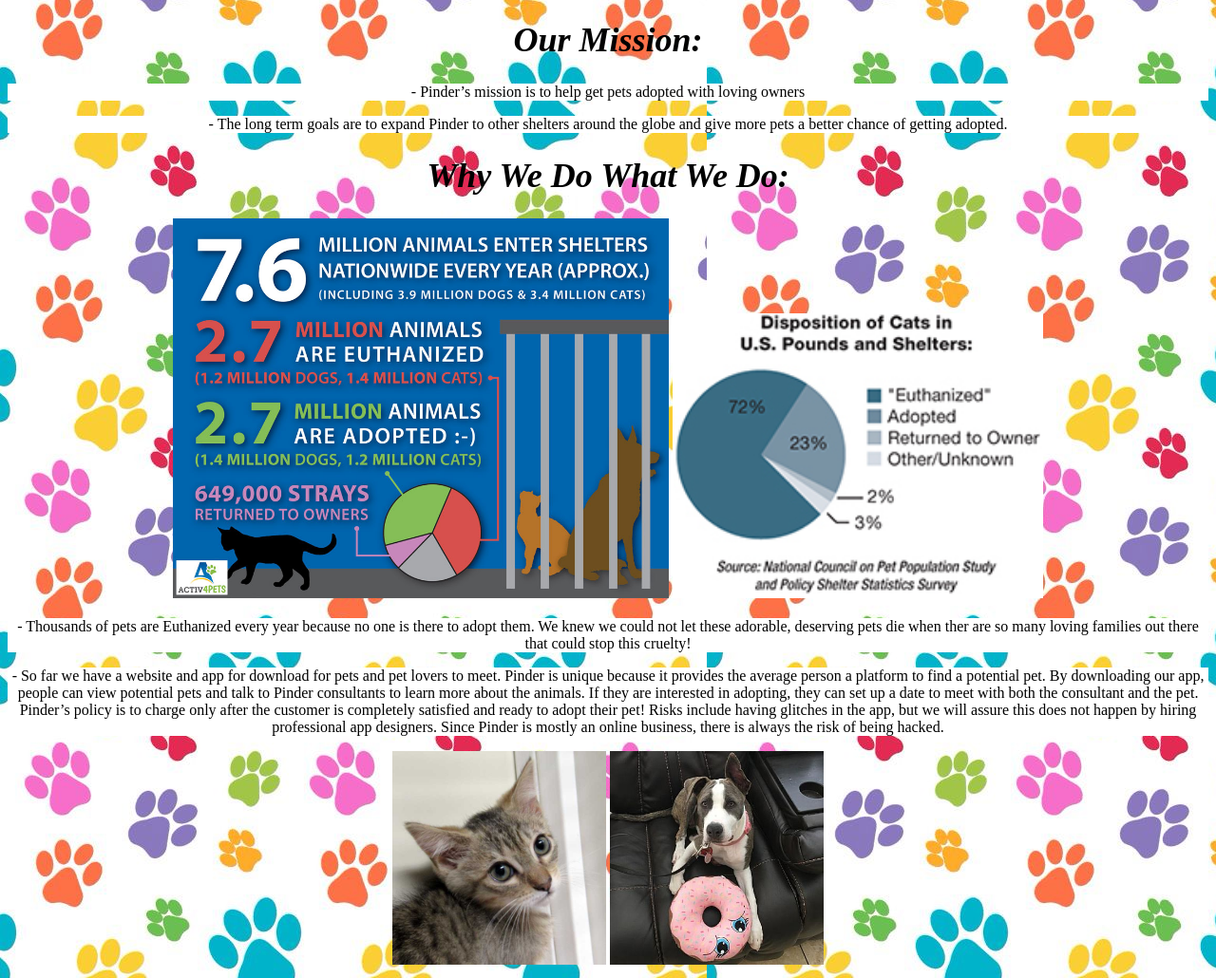
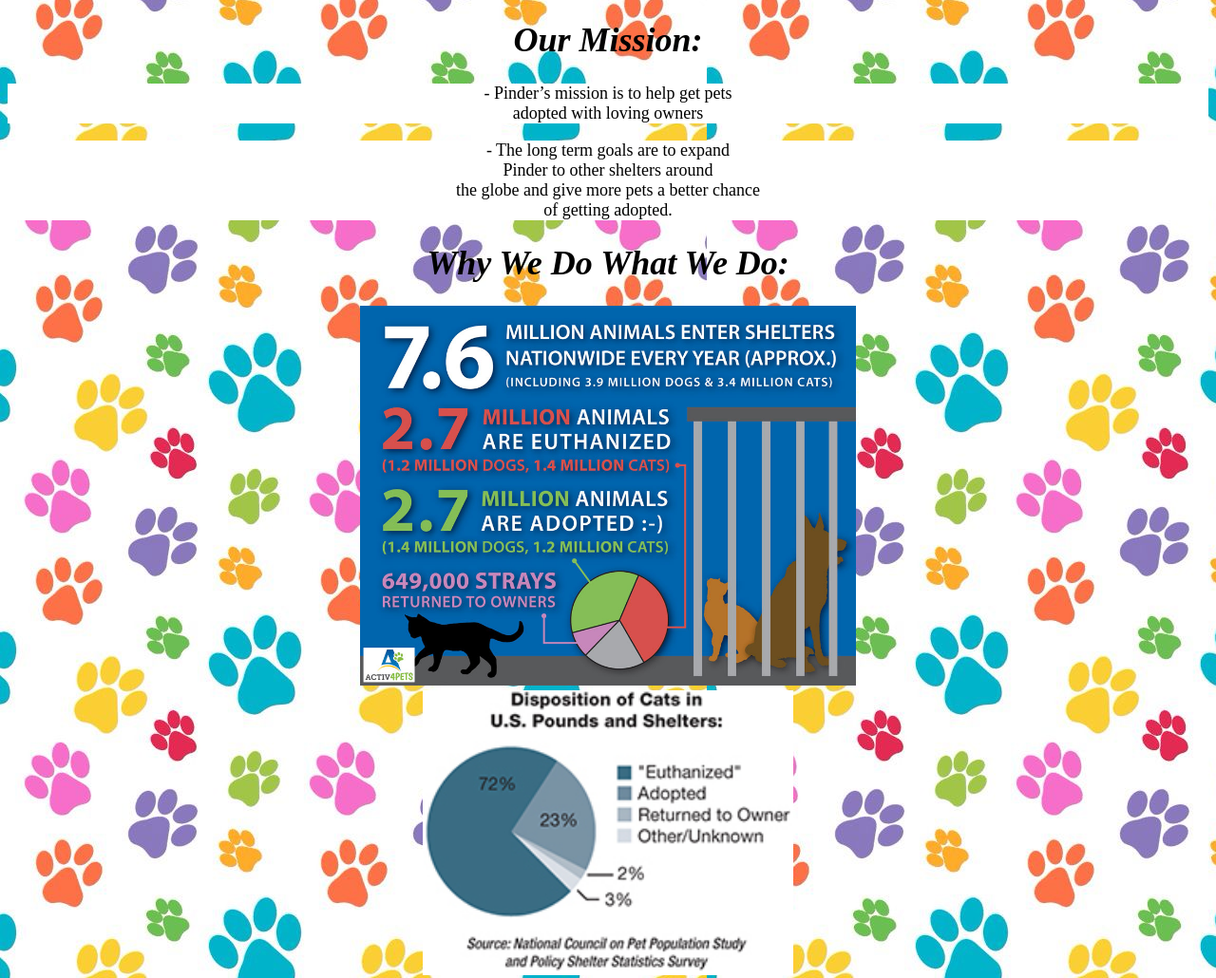
Before and after one commit to anvishasaxena/pinder, a plain HTML site: page aboutus.html in a window 1280 px wide. Shown: the part 194-1224 px from the top of the page at 95% size. Drawn offline with Linux system fonts and the light colour scheme.

Commit message:
Update aboutus.html

```diff
--- a/aboutus.html
+++ b/aboutus.html
@@ -69,36 +69,46 @@ li a:hover {
         <body background="images/dogpaws.jpg">-->
         <!--<img src="images/frame.gif" alt="HTML tutorial" style="width:1024px;height:1024px;border:5;">-->
         <body background="images/paw.jpg">
-        <center> <i> <font color= "black" size= "+1.5"> <h1>Our Mission:</h1></i></font>
-        <p style="color: #000000; background-color: #ffffff">
-            - Pinder’s mission is to help get pets adopted with loving owners
+                <center> <i> <font color= "black" size= "+1.5"> <h1>Our Mission:</h1></i></font>
+        <p style="color: #000000; background-color: #ffffff"><font color= "black" size= "+1.5">
+            - Pinder’s mission is to help get pets <br> adopted with loving owners
         </p>
 
 
-          <p style="color: #000000; background-color: #ffffff">
-            - The long term goals are to expand Pinder to other shelters around the globe and give more
-pets a better chance of getting adopted.
+
+          <p style="color: #000000; background-color: #ffffff"><font color= "black" size= "+1.5">
+            - The long term goals are to expand <br>Pinder to other shelters around <br>the globe and give more
+pets a better chance <br> of getting adopted.
         </p>
 
 
         <center> <i> <font color= "black" size= "+1.5"> <h1>Why We Do What We Do:</h1></i></font>
 
         <img src="images/fig2.jpg" height="400"></a>
+        <br>
         <img src="images/fig1.jpg" height="300"></a>
 
         <p style="color: #000000; background-color: #ffffff">
-            - Thousands of pets are Euthanized every year because no one is there to adopt them. We knew we
-            could not let these adorable, deserving pets die when ther are so many loving families out there that
+            - Thousands of pets are Euthanized every year because <br>
+            no one is there to adopt them. We knew we could not let <br>
+            these adorable, deserving pets die when ther are so many <br>
+            loving families out there that
             could stop this cruelty!</p>
 
 
         <p style="color: #000000; background-color: #ffffff">
-            - So far we have a website and app for download for pets and pet lovers to meet. Pinder is unique
-because it provides the average person a platform to find a potential pet. By downloading our app, people can view potential pets and talk
-to Pinder consultants to learn more about the animals. If they are interested in adopting, they can set up a date to meet with both the consultant
-and the pet. Pinder’s policy is to charge only after the customer is completely satisfied and ready to adopt their pet! Risks include having
-glitches in the app, but we will assure this does not happen by hiring professional app designers. Since Pinder is mostly an online business,
-there is always the risk of being hacked.
+            - So far we have a website and app for download for pets <br>
+            and pet lovers to meet. Pinder is unique because it provides <br>
+            the average person a platform to find a potential pet. By <br>
+            downloading our app, people can view potential pets and talk<br>
+            to Pinder consultants to learn more about the animals. If they <br>
+            are interested in adopting, they can set up a date to meet with <br>
+            both the consultant and the pet. Pinder’s policy is to charge only <br>
+            after the customer is completely satisfied and ready to adopt their <br>
+            pet! Risks include having glitches in the app, but we will assure <br>
+            this does not happen by hiring professional app designers. Since <br>
+            Pinder is mostly an online business, there is always the risk <br>
+            of being hacked.
         </p>
 
 
```
